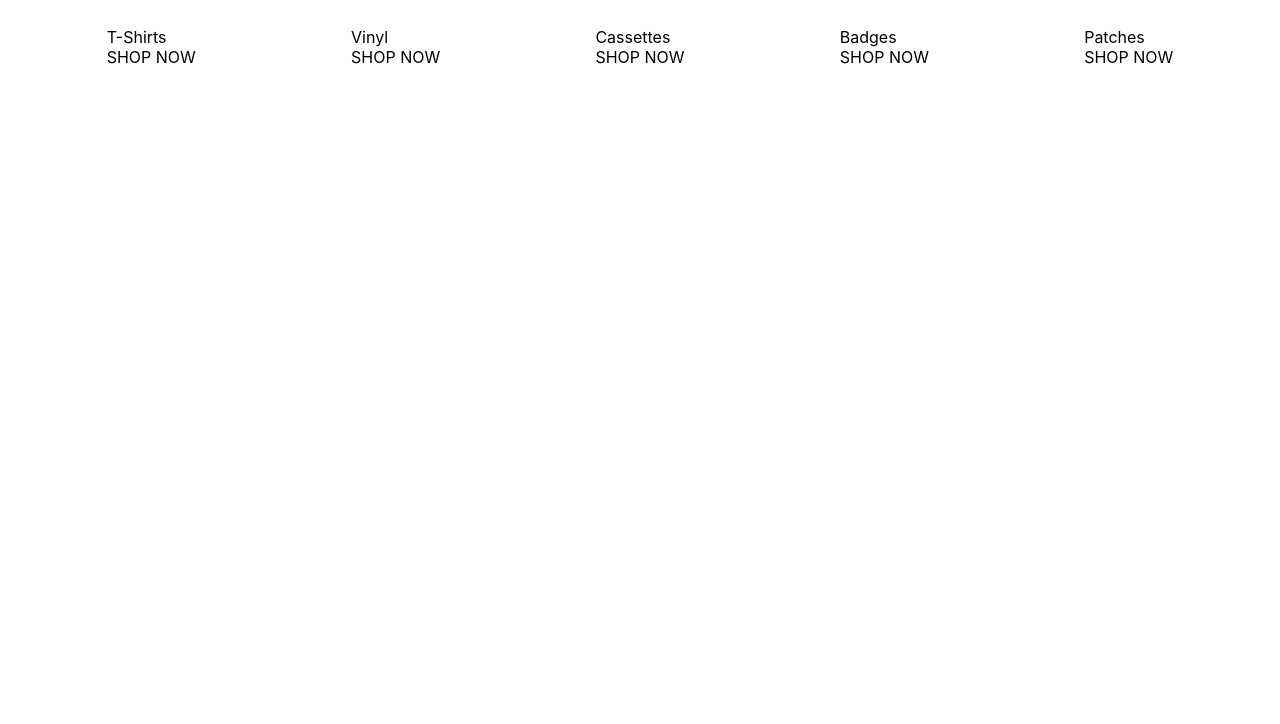
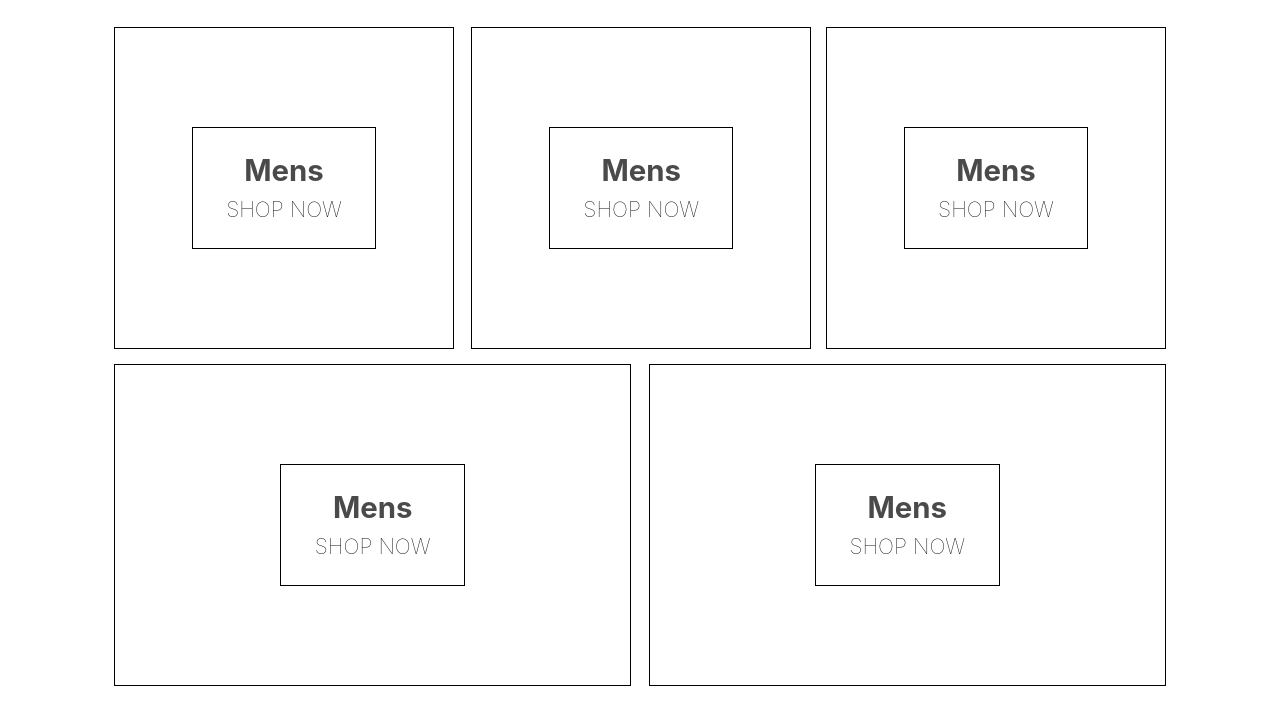
Before and after one commit to DDMJOHNM/band-merch, a React (Create React App) app: page / in a window 1280 px wide. Shown: the top 724 px of the page. Built offline with nearby package versions, Linux system fonts and the light colour scheme.

Commit message:
added frontpage menuitems

```diff
--- /dev/null
+++ b/src/components/directory/directory.component.jsx
@@ -0,0 +1,48 @@
+import React from 'react';
+import MenuItem from '../menu-item/menu-item.component';
+import './directory.styles.scss';
+
+class Directory extends React.Component{
+
+    constructor(props){
+        super(props);
+        this.state={
+           sections: [
+               {
+                    title: 'Mens',
+                    imageUrl:'',
+                    id:1,
+                },{
+                    title: 'Mens',
+                    imageUrl:'',
+                    id:2,
+               },{
+                    title: 'Mens',
+                    imageUrl:'',
+                    id:3,
+                },{
+                    title: 'Mens',
+                    imageUrl:'',
+                    id:4,
+                },{
+                    title: 'Mens',
+                    imageUrl:'',
+                    id:5,
+                }
+             ]
+        }
+    }
+
+    render(){
+        return(
+            <div className='directory-menu'>
+                {this.state.sections.map(({title, imageUrl,id})=>(
+                    <MenuItem key={id} title={title} imageUrl={imageUrl} />
+                ))}
+            </div>
+        )
+    }
+
+
+}
+export default Directory;
--- /dev/null
+++ b/src/components/directory/directory.styles.scss
@@ -0,0 +1,6 @@
+.directory-menu{
+    width:100%;
+    display:flex;
+    flex-wrap: wrap;
+    justify-content: space-between;
+}
--- a/src/components/menu-item/menu-item.component.jsx
+++ b/src/components/menu-item/menu-item.component.jsx
@@ -1,9 +1,10 @@
 import React from 'react';
+import '../menu-item/menu-item.styles.scss';
 
-const MenuItem = ({title})=>(
+const MenuItem = ({title,imageUrl})=>(
     <div className="menu-item">
         <div className="content">
-            <div className='title'>{title}}</div>
+            <div className='title'>{title}</div>
            <span className='subtitle'>SHOP NOW</span>
         </div>
      </div>
--- a/src/pages/homepage/homepage.component.jsx
+++ b/src/pages/homepage/homepage.component.jsx
@@ -1,40 +1,10 @@
 import React from 'react';
 import './homepage.styles.scss';
+import Directory from '../../components/directory/directory.component';
 
 const HomePage = () =>(
     <div className="homepage">
-        <div className="directory-menu">
-            <div className="menu-item">
-                <div className="content">
-                    <div className='title'>T-Shirts</div>
-                    <span className='subtitle'>SHOP NOW</span>
-                </div>
-            </div>
-            <div className="menu-item">
-                <div className="content">
-                    <div className='title'>Vinyl</div>
-                    <span className='subtitle'>SHOP NOW</span>
-                </div>
-            </div>
-            <div className="menu-item">
-                <div className="content">
-                    <div className='title'>Cassettes</div>
-                    <span className='subtitle'>SHOP NOW</span>
-                </div>
-            </div>
-            <div className="menu-item">
-                <div className="content">
-                    <div className='title'>Badges</div>
-                    <span className='subtitle'>SHOP NOW</span>
-                </div>
-            </div>
-            <div className="menu-item">
-                <div className="content">
-                    <div className='title'>Patches</div>
-                    <span className='subtitle'>SHOP NOW</span>
-                </div>
-            </div>
-        </div>
+       <Directory />
     </div>
 );
 
--- a/src/pages/homepage/homepage.styles.scss
+++ b/src/pages/homepage/homepage.styles.scss
@@ -4,10 +4,3 @@
     align-items:center;
     padding:20pt 80pt;
 }
-
-.directory-menu{
-    width:100%;
-    display:flex;
-    flex-wrap: wrap;
-    justify-content: space-between;
-}
```
